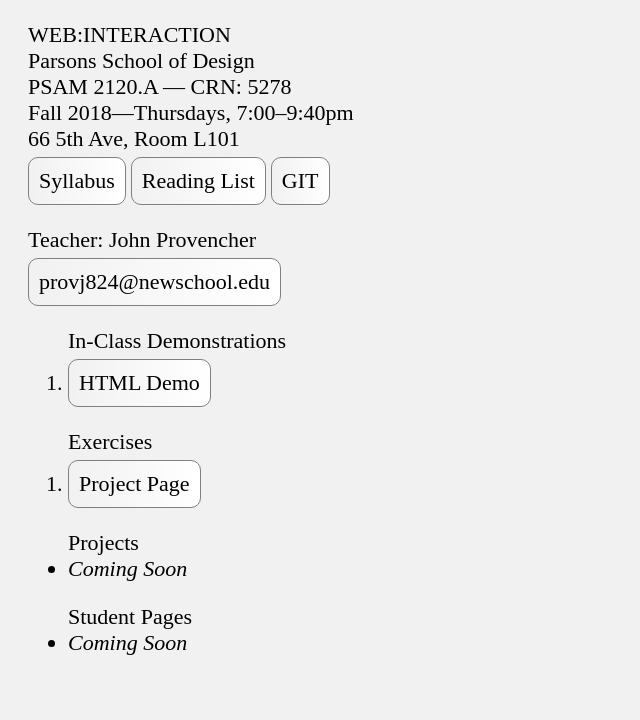
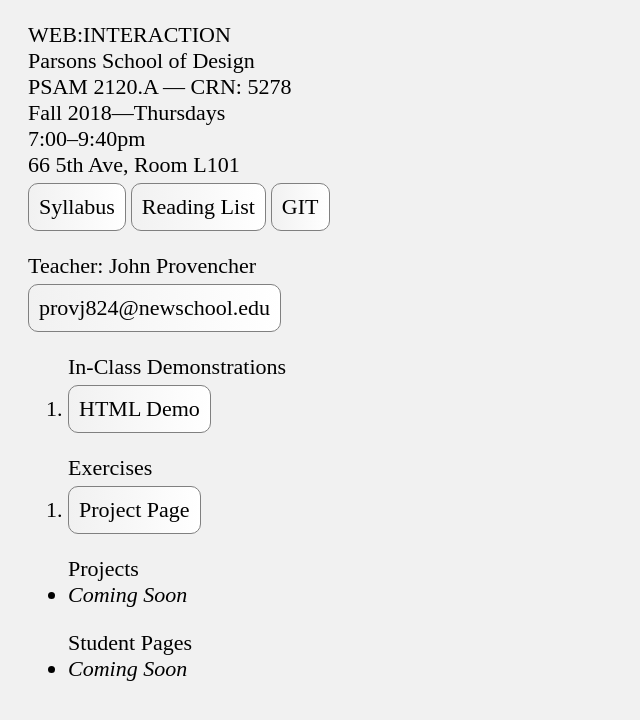
Before and after one commit to johnp5210/interactivefall2018, a plain HTML site: page index.html in a window 1280 px wide. Shown: the whole page, without its empty margins (0-640 px from the left). Drawn offline with Linux system fonts and the light colour scheme.

Commit message:
Update index.html

```diff
--- a/index.html
+++ b/index.html
@@ -13,7 +13,7 @@
         <p>WEB:INTERACTION <br>
 Parsons School of Design<br>
 PSAM 2120.A — CRN: 5278 <br>
-Fall 2018—Thursdays, 7:00–9:40pm <br>
+Fall 2018—Thursdays<br>7:00–9:40pm <br>
 66 5th Ave, Room L101
 <br>
         <a href="interactionfall2018.pdf" download><button>Syllabus</button></a><a href="readings.pdf" download><button>Reading List</button></a><a href="https://github.com/johnp5210/interactivefall2018"><button>GIT</button></a>
```
